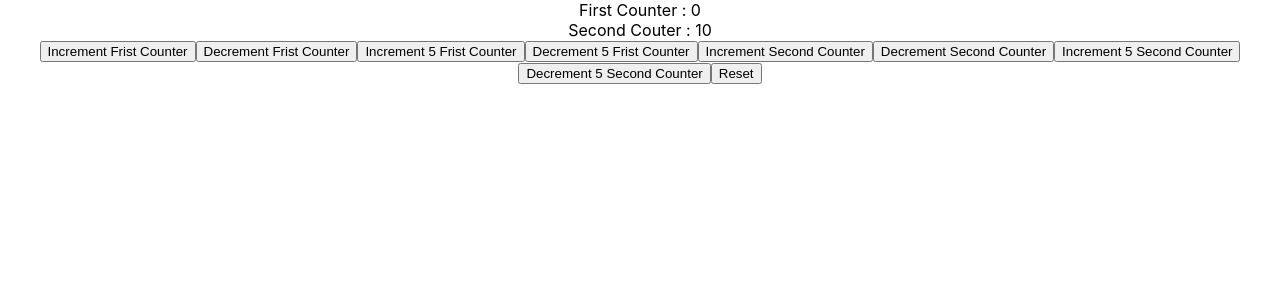
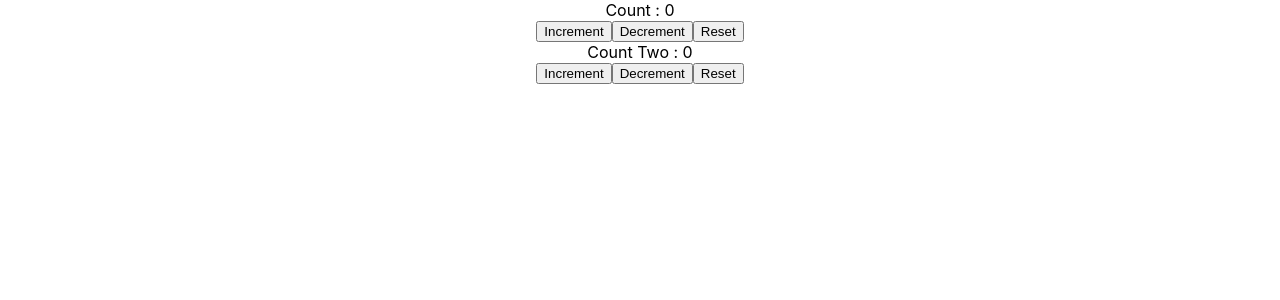
Before and after one commit to kapil551/React_Hooks, a React (Create React App) app in the folder react-hooks/: page / in a window 1280 px wide. Shown: the top 300 px of the page. Built offline with nearby package versions, Linux system fonts and the light colour scheme.

Commit message:
14 - multiple useReducer

```diff
--- a/react-hooks/src/App.js
+++ b/react-hooks/src/App.js
@@ -10,6 +10,7 @@
 import UseEffectRunEffectsOnlyOnce from './components/functionalComponents/UseEffectHook/UseEffectRunEffectsOnlyOnce';
 import UseEffectWithCleanup from './components/functionalComponents/UseEffectHook/UseEffectWithCleanup';
 import UseEffectWithIncorrectDependency from './components/functionalComponents/UseEffectHook/UseEffectWithIncorrectDependency';
+import MultipleUseReducer from './components/functionalComponents/UseReducerHook/MultipleUseReducer';
 import UseReducerComplexStateAndAction from './components/functionalComponents/UseReducerHook/UseReducerComplexStateAndAction';
 import UseReducerSimpleStateAndAction from './components/functionalComponents/UseReducerHook/UseReducerSimpleStateAndAction';
 import UseStateHook from './components/functionalComponents/UseStateHook';
@@ -68,7 +69,10 @@
           {/* <UseReducerSimpleStateAndAction /> */}
 
           {/* 13 - useReducer - complex state and action */}
-          <UseReducerComplexStateAndAction />
+          {/* <UseReducerComplexStateAndAction /> */}
+
+          {/* 14 - multiple useReducer */}
+          <MultipleUseReducer />
 
         </ChannelContext.Provider>
       </UserContext.Provider>
--- /dev/null
+++ b/react-hooks/src/components/functionalComponents/UseReducerHook/MultipleUseReducer.js
@@ -0,0 +1,42 @@
+import React, { useReducer } from "react";
+
+const initialState = 0;
+
+// reducer function
+const reducer = (currentState, action) => {
+
+    switch(action) {
+        case 'increment':
+            return currentState + 1
+        case 'decrement':
+            return currentState - 1
+        case 'reset':
+            return initialState
+        default:
+            return currentState
+    }
+}
+
+
+const MultipleUseReducer = () => {
+
+    // dealing with multiple state variables , that have the same state transitions.
+    const [count, dispatch] = useReducer(reducer, initialState);
+    const [countTwo, dispatchTwo] = useReducer(reducer, initialState);
+
+    return (
+        <div>
+            <div> Count : {count}</div>
+            <button onClick={() => dispatch('increment')}> Increment</button>
+            <button onClick={() => dispatch('decrement')}>Decrement</button>
+            <button onClick={() => dispatch('reset')}>Reset</button>
+
+            <div> Count Two : {countTwo}</div>
+            <button onClick={() => dispatchTwo('increment')}> Increment</button>
+            <button onClick={() => dispatchTwo('decrement')}>Decrement</button>
+            <button onClick={() => dispatchTwo('reset')}>Reset</button>
+        </div>
+    );
+};
+
+export default MultipleUseReducer;
```
